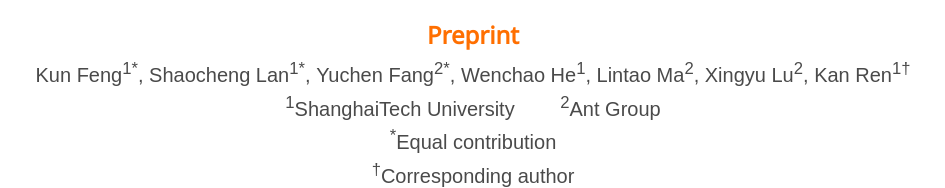
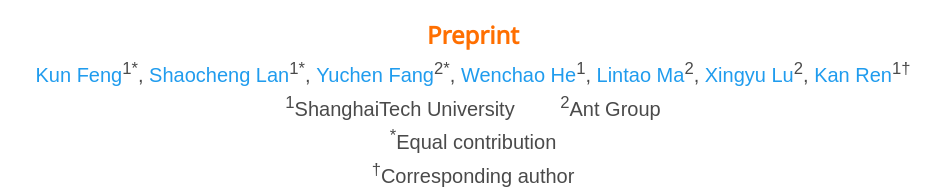
Before and after one commit to foundation-model-research/foundation-model-research.github.io, a plain HTML site: page Kairos/index.html in a window 1280 px wide. Shown: the part 216-404 px from the top of the page, without its empty margins (167-1112 px from the left). Drawn offline with nearby package versions, Linux system fonts and the light colour scheme; some icons are missing; a web font is replaced by a local one.

Commit message:
feat: add links for the Kairos authors

```diff
--- a/Kairos/index.html
+++ b/Kairos/index.html
@@ -74,14 +74,14 @@
           </div>
 
           <div class="is-size-5 publication-authors">
-            <span class="author-block">Kun Feng<sup>1*</sup>,</span>
-            <span class="author-block">Shaocheng Lan<sup>1*</sup>,</span>
-            <span class="author-block">Yuchen Fang<sup>2*</sup>,</span>
-            <span class="author-block">Wenchao He<sup>1</sup>,</span>
-            <span class="author-block">Lintao Ma<sup>2</sup>,</span>
-            <span class="author-block">Xingyu Lu<sup>2</sup>,</span>
-            <span class="author-block">Kan Ren<sup>1†</sup></span>
-          </div>
+            <span class="author-block"><a href="https://openreview.net/profile?id=~Kun_Feng4">Kun Feng</a><sup>1*</sup>,</span>
+            <span class="author-block"><a href="https://openreview.net/profile?id=~Shaocheng_Lan1">Shaocheng Lan</a><sup>1*</sup>,</span>
+            <span class="author-block"><a href="https://openreview.net/profile?id=~Yuchen_Fang2">Yuchen Fang</a><sup>2*</sup>,</span>
+            <span class="author-block"><a href="https://openreview.net/profile?id=~Wenchao_He1">Wenchao He</a><sup>1</sup>,</span>
+            <span class="author-block"><a href="https://openreview.net/profile?id=~Lintao_Ma1">Lintao Ma</a><sup>2</sup>,</span>
+            <span class="author-block"><a href="https://openreview.net/profile?id=~Xingyu_Lu2">Xingyu Lu</a><sup>2</sup>,</span>
+            <span class="author-block"><a href="https://www.saying.ren/">Kan Ren</a><sup>1†</sup></span>
+</div>
 
           <div class="is-size-5 publication-authors">
             <div class="author-affiliation">
```
